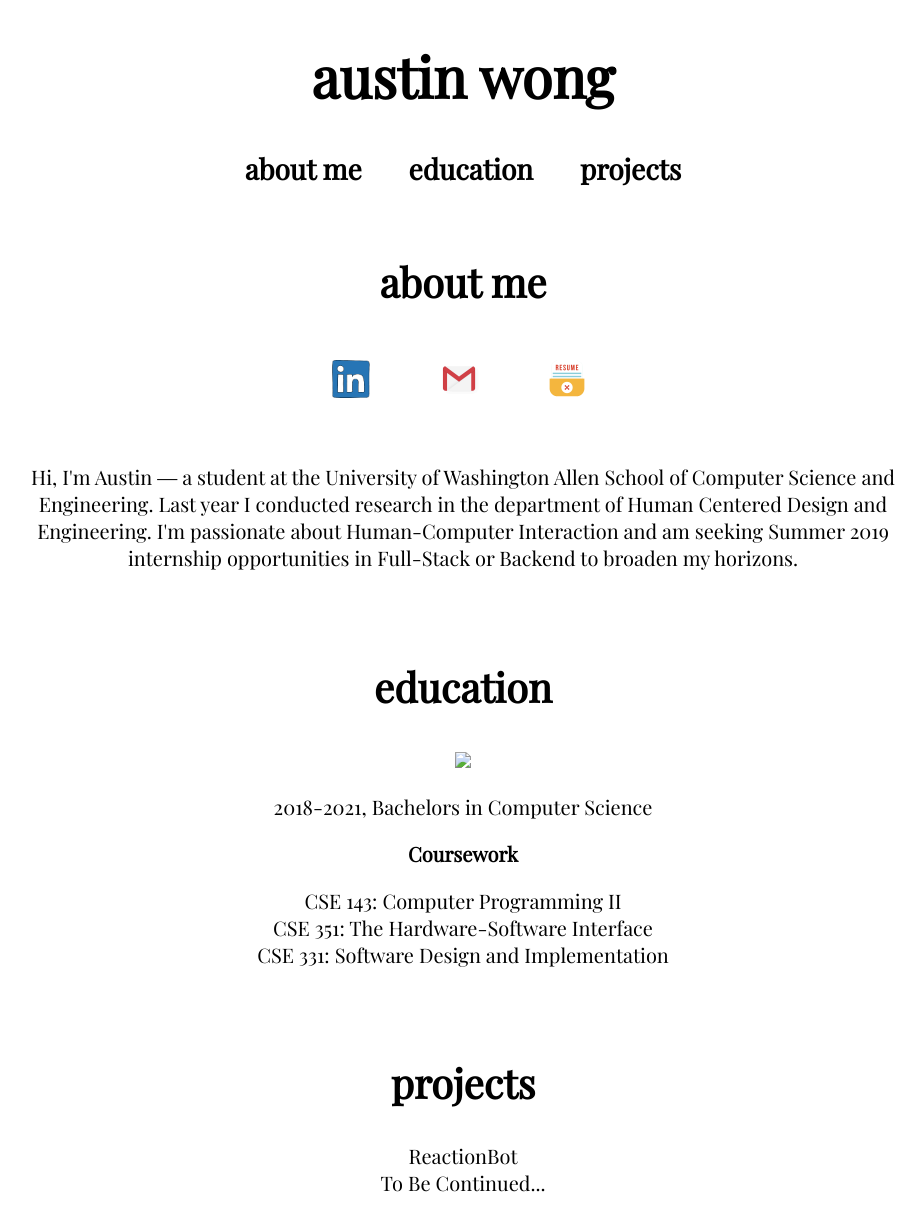
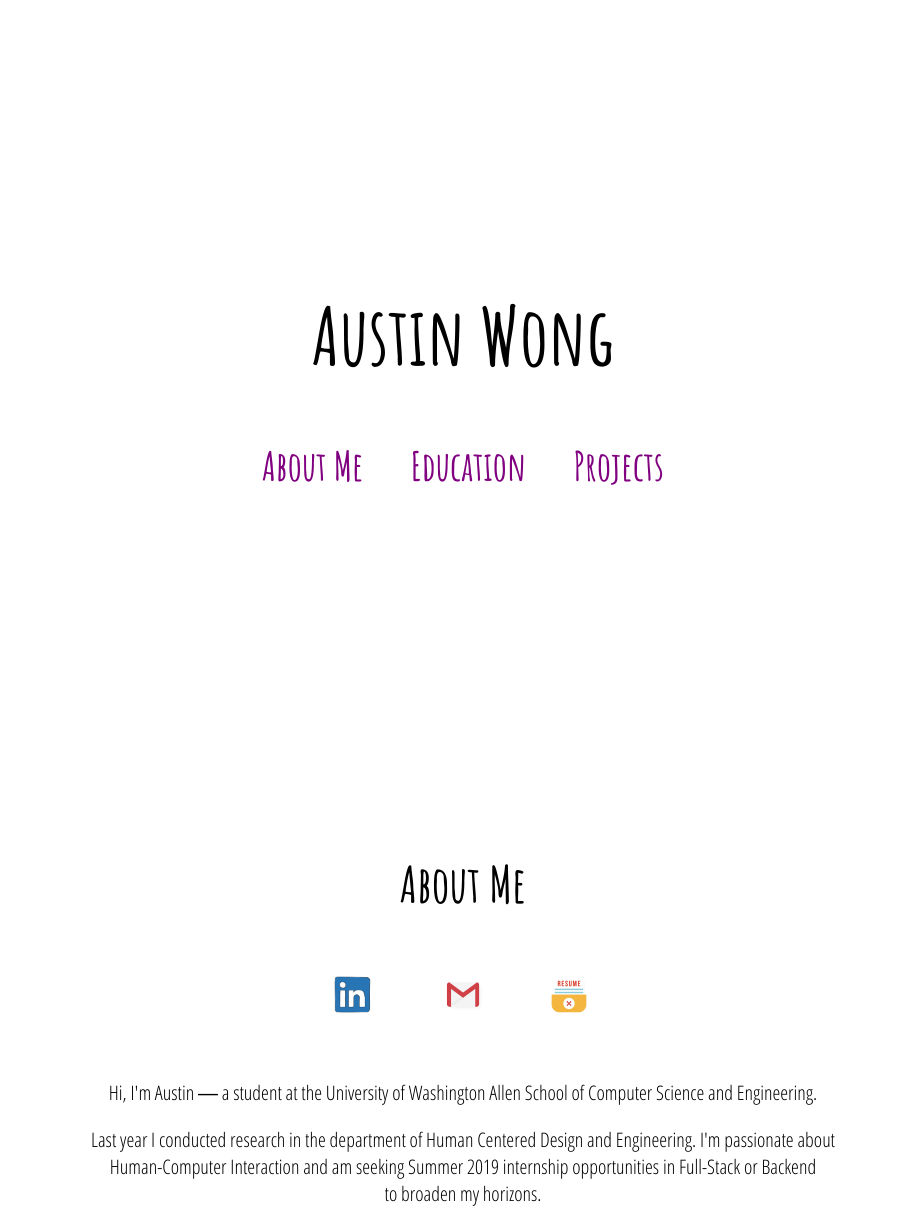
Before and after one commit to austin-wong/austin-wong.github.io, a plain HTML site: page index.html in a window 1280 px wide. Shown: the top 1210 px of the page, without its empty margins (177-1101 px from the left). Drawn offline with nearby package versions, Linux system fonts and the light colour scheme; a web font is replaced by a local one.

Commit message:
style and content updates

```diff
--- a/index.css
+++ b/index.css
@@ -1,25 +1,32 @@
 
 header {
-  font-family:  "Playfair Display", serif;
+  font-family:  "Amatic SC", cursive;
   font-weight: bold;
-  font-size: 28px;
+  font-size: 40px;
   text-align: center;
+  margin-top: 285px;
+  margin-bottom: 285px
 }
 
 body {
-  font-family:  "Playfair Display", serif;
+  font-family:  "Open Sans Condensed", sans-serif;
   font-weight: 300;
   font-size: 20px;
-  padding: 0;
-  margin: 10px 200px 10px 200px;
   background-color: white;
-
 }
 
 ul {
   list-style-type: none;
   margin-left: 0;
   padding-left: 0;
+}
+
+a {
+  color: purple;
+}
+
+li {
+  margin: 0 0 10px 0;
 }
 
 #navigation {
@@ -45,13 +52,14 @@ ul {
 }
 
 .school_img {
-  height: 50px;
+  height: 75px;
+
 }
 
 .header {
   color: black;
-  font-size: 40px;
-  font-family:  "Playfair Display", serif;
+  font-size: 50px;
+  font-family:  "Amatic SC", serif;
 }
 
 .sec {
@@ -63,32 +71,49 @@ ul {
 
 
 .linkedinbutton {
-  width: 50px;
-  margin-left: 20px;
+  width: 47px; /* 63 */
+  margin-left: 25px;
   margin-right: 3px;
   vertical-align: middle;
 }
 
 .mailbutton {
-  width: 100px;
-  margin-left: 25px;
+  width: 100px; /* 133 */
+  margin-left: 30px;
   margin-right: 3px;
   vertical-align: middle;
 }
 
 .resumebutton {
-  width: 100px;
+  width: 100px; /* 133 */
   margin-right: 3px;
   vertical-align: middle;
 }
 
 .navlink {
-  color: black;
+  color: purple;
   text-decoration: none;
-  display: inline;
+  display: inline-block;
   opacity: 10;
+
 }
 
 .intro {
   padding-bottom: 0px;
 }
+
+.ReactionBot {
+  width: 650px;
+  vertical-align: middle;
+  padding-top: 25px;
+}
+
+/*
+
+#myHeader.sticky {
+  position: fixed;
+  width: 100%;
+  top: 0;
+
+}
+*/
--- a/index.html
+++ b/index.html
@@ -1,46 +1,59 @@
 <!DOCTYPE html>
+<div id="wrapper">
+
 <html>
+
 <head>
 	<meta charset="UTF-8">
 	<meta http-equiv="X-UA-Compatible">
 	<title>Austin Wong Portfolio</title>
 	<meta name="description" content="Austin Wong Portfolio">
-  <link href="https://fonts.googleapis.com/css?family=Playfair+Display" rel="stylesheet">
+	<link href="http://fonts.googleapis.com/css?family=Open+Sans+Condensed:300|Sue+Ellen+Francisco|Josefin+Sans:700|Amatic+SC:700" rel="stylesheet" type="text/css" />
 	<link rel="stylesheet" href="index.css">
 </head>
 
 <header>
-	<div class="intro">
-		<h1>austin wong</h1>
-	</div>
-	<div id="navigation">
-        <a class="navlink" id="AboutLink" href="#About_Me">about me</a>
-        <span>  </span>
-        <a class="navlink" id="EducationLink" href="#Education">education</a>
-        <span>  </span>
-        <a class="navlink" id="ProjectsLink" href="#Projects">projects</a>
+	<div class="intro" id="myHeader">
+		<h1>Austin Wong</h1>
+		<div id="navigation">
+        	<a class="navlink" id="AboutLink" href="#About_Me"><span>About Me</span></a>
+        	<a class="navlink" id="EducationLink" href="#Education"><span>Education</span></a>
+        	<a class="navlink" id="ProjectsLink" href="#Projects"><span>Projects</span></a>
+    	</div>
     </div>
 </header>
+
 <body>
 	<!-- Site Body -->
 	<div id="site_body" class="container invisible">
 		<!-- About Me -->
     	<div id="About_Me" class="sec">
-      		<h2 class="header">about me</h2>
+      		<h2 class="header">About Me</h2>
       		<!-- Links -->
       		<p id="buttons">
       			<a href="https://www.linkedin.com/in/austin-w-3ab977139/" target="blank"><img src="images/linkedin.gif" alt="linkedin icon" title="linkedin" class="linkedinbutton" /></a>
       			<a href="mailto:wongau@cs.washington.edu" target="blank"><img src="images/email.gif" alt="email icon" title="email" class="mailbutton" /></a>
-      			<a href="./downloads/resume.pdf" download><img src="images/resume.gif" alt="resume icon" title="resume" class="resumebutton" /></a>
+      			<a href="./downloads/AustinWong_Resume.pdf" download><img src="images/resume.gif" alt="resume icon" title="resume" class="resumebutton" /></a>
+
+      		<p>
+      			<br>Hi, I'm Austin ― a student at the University of Washington Allen School of Computer Science and Engineering.
       		</p>
-      		<p><br>Hi, I'm Austin ― a student at the University of Washington Allen School of Computer Science and Engineering. Last year I conducted research in the department of Human Centered Design and Engineering. I'm passionate about Human-Computer Interaction and am seeking Summer 2019 internship opportunities in Full-Stack or Backend to broaden my horizons.  <br>
+
+      		<p>
+      			Last year I conducted research in the department of Human Centered Design and Engineering. I'm passionate about <br>
+      			Human-Computer Interaction and am seeking Summer 2019 internship opportunities in Full-Stack or Backend <br>
+      			to broaden my horizons.
+      		</p>
+      			Some other things I enjoy include photography and film, and I hope to one day work at the intersection of my passions.
+      		<p>
+
       	</div>
       	<!-- Education -->
       	<div id="Education" class="sec">
-      		<h2 class="header">education</h2>
+      		<h2 class="header">Education</h2>
       		<img src="./images/UW_Logo.png" class="school_img"/>
       		<div class="school_header">
-       		 	<p>2018-2021, Bachelors in Computer Science</p>
+       		 	<p>2018-2021, B.S in Computer Science</p>
       		</div>
       		<p><strong>Coursework</strong></p>
       		<ul class="content">
@@ -48,17 +61,51 @@
       			<li>CSE 351: The Hardware-Software Interface</li>
       			<li>CSE 331: Software Design and Implementation</li>
       		</ul>
+
       	<!-- Projects -->
       	<div id="Projects" class="sec">
-      		<h2 class="header">projects</h2>
-        </div>
-        <ul class="content">
-          <li>ReactionBot</li>
-          <li>To Be Continued...</li>
-      </div>
+      		<h2 class="header">Projects</h2>
+      		<!-- ReactionBot -->
+        	<div class="project" style="margin-top: 25px;">
+            	<div class="projectContent">
+            	<h4 class="projectHeader">ReactionBot</h4>
+            	<p class="projectBody">
+            		During my time at UW HCDE, we built a Slack chatbot in Node.js and Swift that captures <br>
+            		user facial expression and automatically attaches emoji to text messages. <br>
+            	</p>
+            	<img src="images/ReactionBot.png" alt ="ReactionBot Picture" class="ReactionBot">
+            	<p><br> We researched the implications of this system in text-based communication and submitted the research paper <br>
+            	<a href="./downloads/CSCW2018-reactionbot.pdf"><i>"ReactionBot: Exploring the Effects of Expression-Triggered Emoji in Text Messages"</i></a> to CSCW 2018. <br>
+            	</p>
+            	</div>
+       	 	</div>
+
+       	 	<!-- in progress
+
+       	 	<div class="project" style="margin-top: 25px;">
+       	 		<div class="projectContent">
+       	 			<h4 class="projectHeader">Scratch Note Taking</h4>
+       	 			<p class="projectBody">
+       	 				A full-stack serverless web application that allows users to sign up and login to an account to log notes
+       	 			</p>
+       	 			<img src="images/Scratch.png" alt ="Scratch Picture" class="Scratch">
+       	 		</div>
+       	 	</div>
+
+			-------->
+
+       	 </div>
 
 
 
 
+
+
+
+
+<script type="text/javascript" src="./index.js"></script>
+
 </body>
 </html>
+
+</div>
--- /dev/null
+++ b/index.js
@@ -0,0 +1,17 @@
+// When the user scrolls the page, execute myFunction
+window.onscroll = function() {stickyTop()};
+
+// Get the header
+var header = document.getElementById("myHeader");
+
+// Get the offset position of the navbar
+var sticky = header.offsetTop;
+
+// Add the sticky class to the header when you reach its scroll position. Remove "sticky" when you leave the scroll position
+function stickyTop() {
+  if (window.pageYOffset >= sticky) {
+    document.getElementById('myHeader').classList.add("sticky");
+  } else {
+    document.getElementById('myHeader').classList.remove("sticky");
+  }
+}
```
Also changed, not shown: images/ReactionBot.png (added), images/Scratch.png (added), 5 other files.
